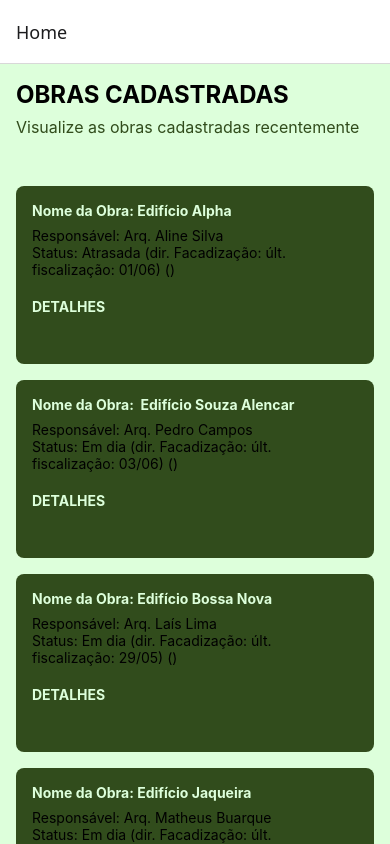
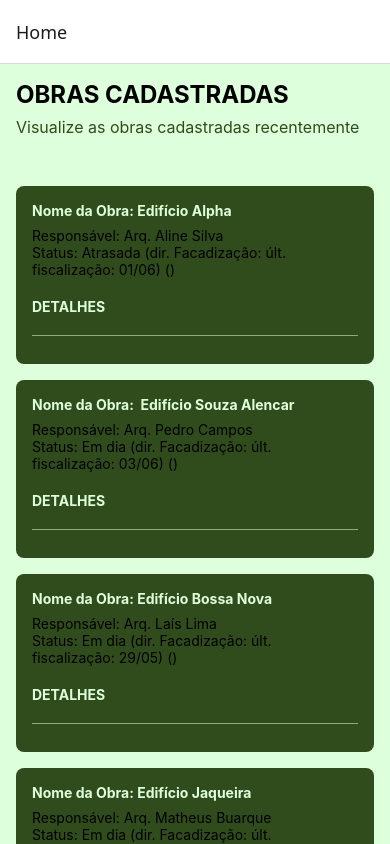
Before and after one commit to stellacarv/obratrack, a React Native app: screen /Home in a window 390 px wide. Built offline with nearby package versions, Linux system fonts and the light colour scheme.

Commit message:
Alteração de cor do botão/ Home

```diff
--- a/src/screens/Home/style.ts
+++ b/src/screens/Home/style.ts
@@ -35,7 +35,7 @@ const styles = StyleSheet.create({
   },
   cardDivider: {
     height: 1,
-    backgroundColor: '#314C1C',
+    backgroundColor: '#8DAB76',
     marginVertical: 12,
   },
   detailsButton: {
```
